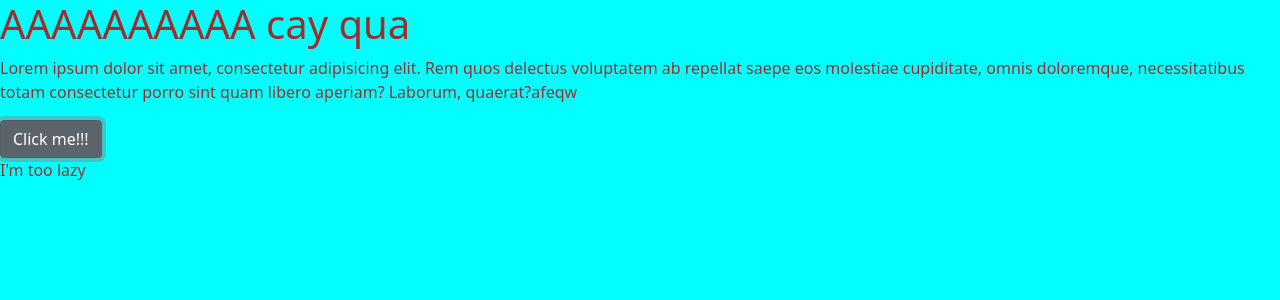
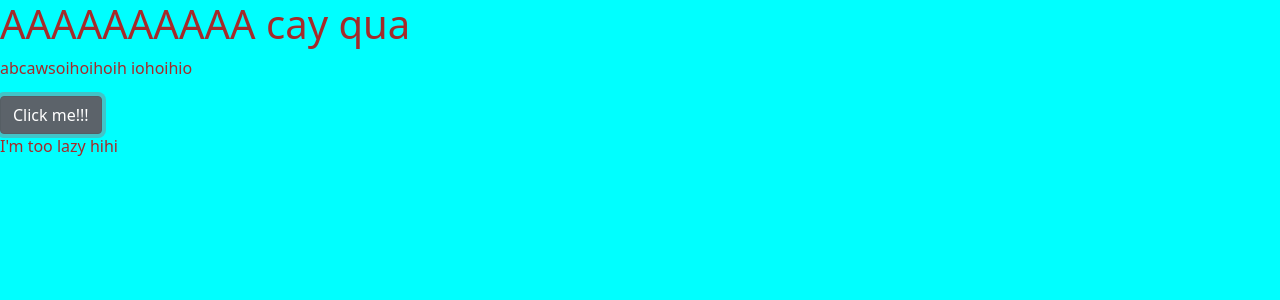
Before and after one commit to binhphanhai/smart-t-rex-app, a React app: page / in a window 1280 px wide. Both pictures are taken after a click on the button "Click me!!!". Shown: the top 300 px of the page. Built offline with nearby package versions, Linux system fonts and the light colour scheme.

Commit message:
add default jsx extension

```diff
--- a/src/App.js
+++ b/src/App.jsx
@@ -9,12 +9,7 @@ const App = () => {
   return (
     <div>
       <h1>AAAAAAAAAA cay qua</h1>
-      <p>
-        Lorem ipsum dolor sit amet, consectetur adipisicing elit. Rem quos
-        delectus voluptatem ab repellat saepe eos molestiae cupiditate, omnis
-        doloremque, necessitatibus totam consectetur porro sint quam libero
-        aperiam? Laborum, quaerat?afeqw
-      </p>
+      <p>abcawsoihoihoih iohoihio</p>
       <Button variant="secondary" onClick={() => setIsShowed(true)}>
         Click me!!!
       </Button>
--- a/src/components/Lazy.js
+++ b/src/components/Lazy.jsx
@@ -1,7 +1,7 @@
 import React from "react";
 
 function Lazy() {
-  return <div>I'm too lazy</div>;
+  return <div>I'm too lazy hihi</div>;
 }
 
 export default Lazy;
--- a/webpack.config.js
+++ b/webpack.config.js
@@ -40,6 +40,9 @@ module.exports = {
       },
     },
   },
+  resolve: {
+    extensions: ["", ".js", ".jsx"],
+  },
   module: {
     rules: [
       {
```
